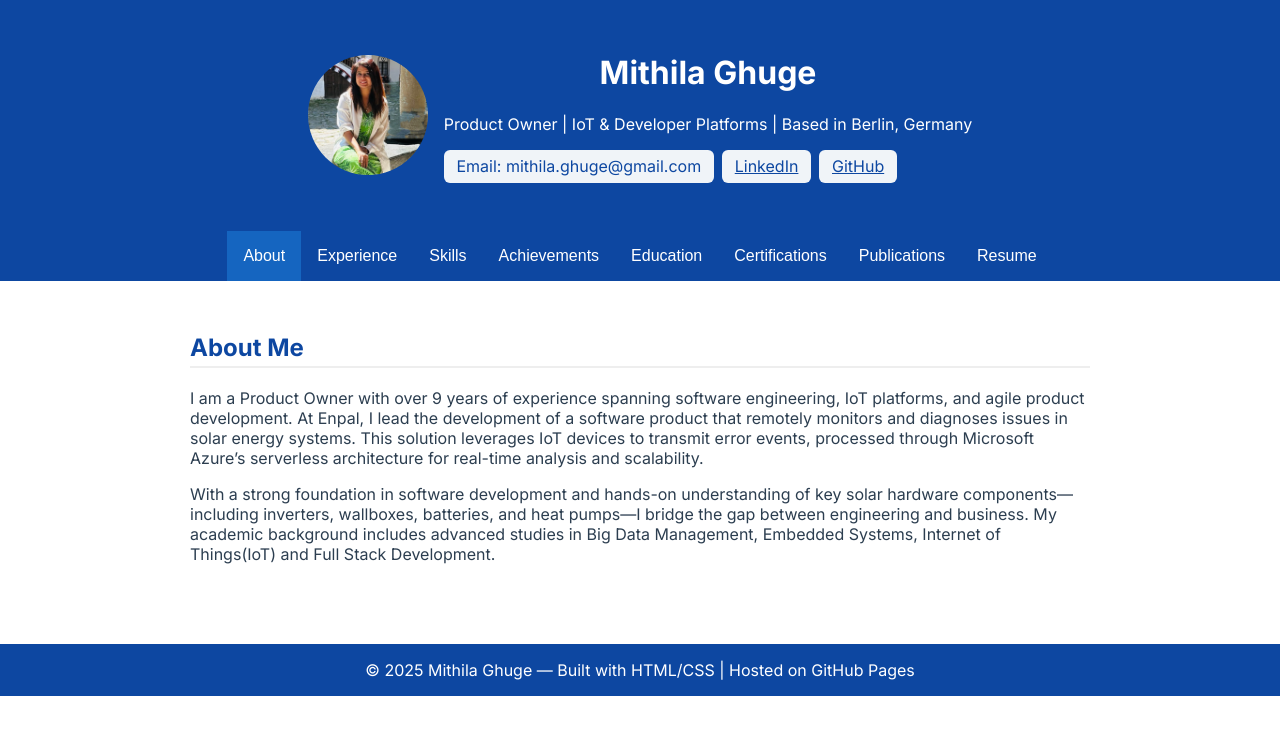
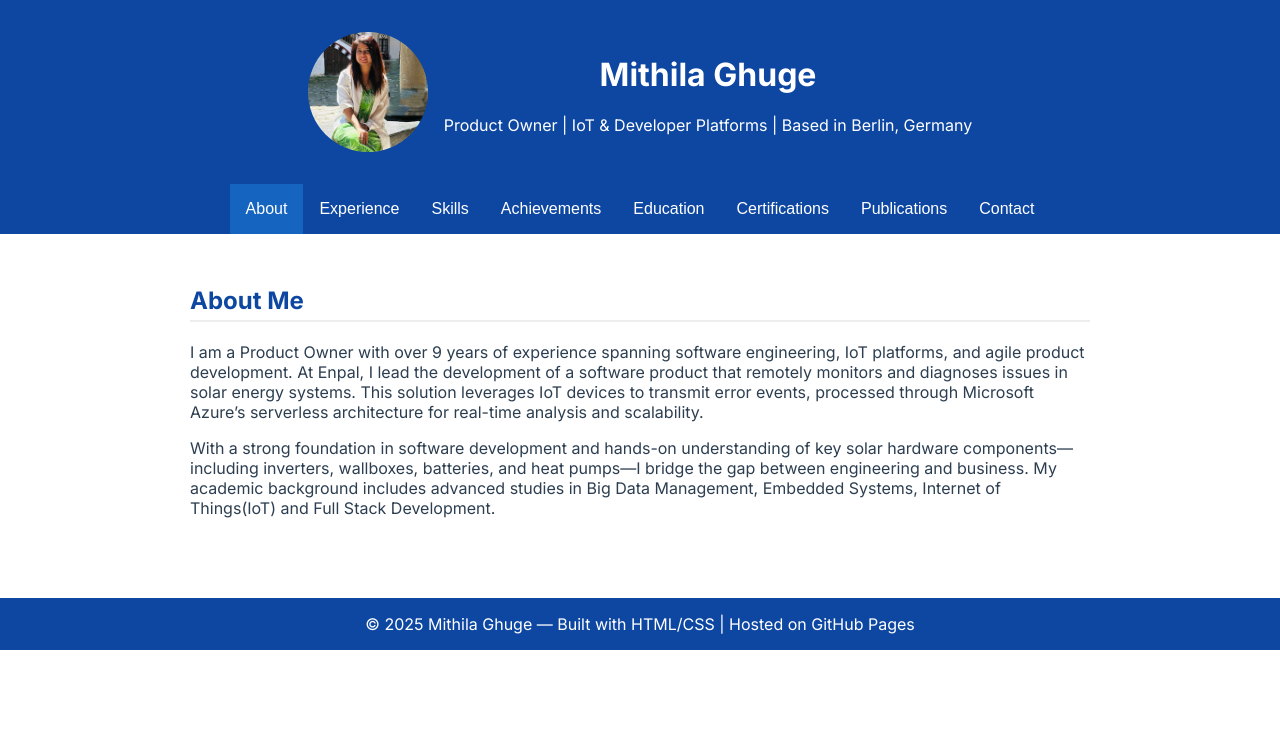
Before and after one commit to mithilaGhuge/mithilaghuge.github.io, a plain HTML site: page index.html in a window 1280 px wide. Drawn offline with Linux system fonts and the light colour scheme.

Commit message:
Update index.html
Updated Contact information

```diff
--- a/index.html
+++ b/index.html
@@ -108,11 +108,6 @@
       <div>
         <h1>Mithila Ghuge</h1>
         <p>Product Owner | IoT & Developer Platforms | Based in Berlin, Germany</p>
-        <ul class="contact">
-          <li>Email: mithila.ghuge@gmail.com</li>
-          <li><a href="https://www.linkedin.com/in/mithilaghuge" target="_blank">LinkedIn</a></li>
-          <li><a href="https://github.com/mithilaGhuge" target="_blank">GitHub</a></li>
-        </ul>
       </div>
     </div>
   </header>
@@ -125,7 +120,7 @@
     <button class="tab" data-target="education">Education</button>
     <button class="tab" data-target="certifications">Certifications</button>
     <button class="tab" data-target="publications">Publications</button>
-    <button class="tab" data-target="resume">Resume</button>
+    <button class="tab" data-target="contact">Contact</button>
   </nav>
 
   <section id="about" class="active">
@@ -266,9 +261,14 @@
     </ul>
   </section>
 
-  <section id="resume">
-    <h2>Resume</h2>
-    <p><a href="mithila-ghuge-resume.pdf" download>Download Resume (PDF)</a></p>
+  <section id="contact">
+    <h2>Contact</h2>
+        <ul class="contact">
+          <li>Email: mithila.ghuge@gmail.com</li>
+          <li><a href="https://www.linkedin.com/in/mithilaghuge" target="_blank">LinkedIn</a></li>
+          <li><a href="https://github.com/mithilaGhuge" target="_blank">GitHub</a></li>
+          <li><a href="mithila-ghuge-resume.pdf" download>Download Resume (PDF)</a></li>
+        </ul>
   </section>
 
   <footer>
```
